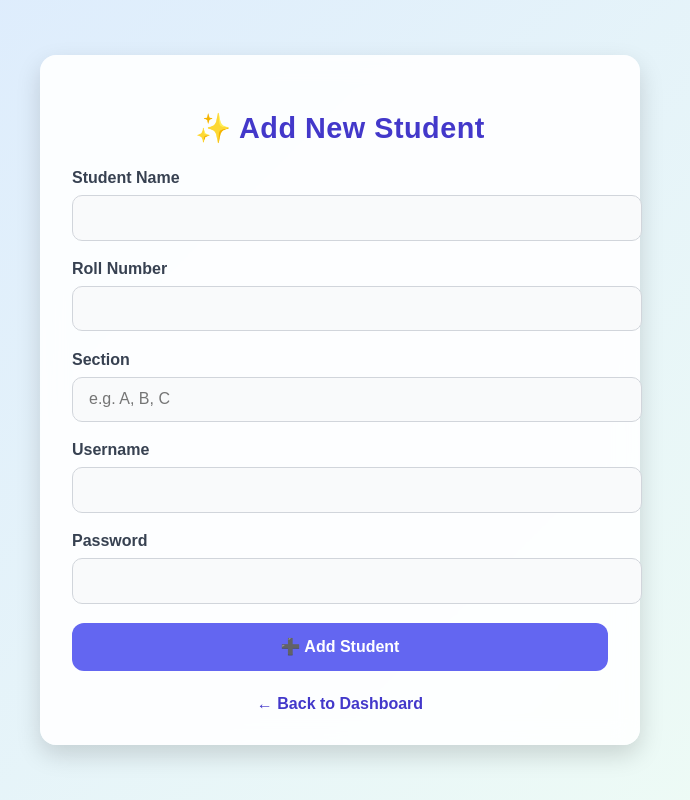
After one commit to harshupocof1/SIH_Attendance, a Flask app: template templates/add_student.html in a window 1280 px wide. The commit adds this page. Shown: the whole page, without its empty margins (300-990 px from the left). Run offline with Flask 3, Linux system fonts and the light colour scheme; the template is opened without the code that fills it, so the values that code supplies are empty; some libraries are stand-ins or nearby versions.

Commit message:
Add files via upload

```diff
--- a/static/teacher_dashboard.css
+++ b/static/teacher_dashboard.css
@@ -124,7 +124,7 @@ body.dark-mode ::-webkit-scrollbar-thumb:hover {
     max-width: 100%;
     width: 100%;
     background: var(--white);
-    min-height: 100vh;
+    min-height: 10vh;
     position: relative;
     overflow-x: hidden;
 }
@@ -488,6 +488,8 @@ body.dark-mode ::-webkit-scrollbar-thumb:hover {
     background: var(--gray-300);
 }
 
+
+
 table {
     width: 100%;
     border-collapse: collapse;
--- /dev/null
+++ b/templates/add_student.html
@@ -0,0 +1,232 @@
+<!DOCTYPE html>
+<html lang="en">
+<head>
+  <meta charset="UTF-8">
+  <meta name="viewport" content="width=device-width, initial-scale=1.0">
+  <title>Add Student - Teacher Dashboard</title>
+  <style>
+    :root {
+      --primary: #6366f1;
+      --primary-dark: #4338ca;
+      --danger: #ef4444;
+      --success: #22c55e;
+      --background: linear-gradient(135deg, #dbeafe, #f0fdf4);
+      --card-bg: rgba(255, 255, 255, 0.9);
+      --shadow-lg: 0 10px 25px rgba(0, 0, 0, 0.15);
+    }
+
+    body {
+      font-family: 'Poppins', sans-serif;
+      background: var(--background);
+      margin: 0;
+      padding: 0;
+      display: flex;
+      justify-content: center;
+      align-items: center;
+      min-height: 100vh;
+    }
+
+    .container {
+      width: 100%;
+      max-width: 600px;
+      padding: 20px;
+    }
+
+    .card {
+      background: var(--card-bg);
+      border-radius: 16px;
+      padding: 2rem;
+      box-shadow: var(--shadow-lg);
+      backdrop-filter: blur(12px);
+      animation: fadeIn 0.8s ease;
+    }
+
+    .card-header {
+      text-align: center;
+      margin-bottom: 1.5rem;
+    }
+
+    .card-title {
+      font-size: 1.8rem;
+      font-weight: 700;
+      color: var(--primary-dark);
+      letter-spacing: 0.5px;
+    }
+
+    .form-group {
+      margin-bottom: 1.2rem;
+    }
+
+    .form-group label {
+      display: block;
+      font-weight: 600;
+      margin-bottom: 0.5rem;
+      color: #374151;
+    }
+
+    .form-group input {
+      width: 100%;
+      padding: 0.8rem 1rem;
+      border: 1px solid #d1d5db;
+      border-radius: 10px;
+      font-size: 1rem;
+      background: #f9fafb;
+      transition: all 0.3s ease;
+    }
+
+    .form-group input:focus {
+      outline: none;
+      border-color: var(--primary);
+      box-shadow: 0 0 0 4px rgba(99, 102, 241, 0.2);
+      background: #fff;
+    }
+
+    .btn {
+      display: inline-flex;
+      align-items: center;
+      justify-content: center;
+      width: 100%;
+      padding: 0.9rem 1.5rem;
+      border-radius: 12px;
+      font-weight: 600;
+      font-size: 1rem;
+      border: none;
+      cursor: pointer;
+      transition: all 0.3s ease;
+    }
+
+    .btn-primary {
+      background: var(--primary);
+      color: white;
+    }
+
+    .btn-primary:hover {
+      background: var(--primary-dark);
+      transform: translateY(-2px);
+      box-shadow: var(--shadow-lg);
+    }
+
+    .back-link {
+      display: block;
+      text-align: center;
+      margin-top: 1.5rem;
+      color: var(--primary-dark);
+      text-decoration: none;
+      font-weight: 600;
+      transition: color 0.3s ease;
+    }
+
+    .back-link:hover {
+      color: var(--primary);
+      text-decoration: underline;
+    }
+
+    .message-box {
+      padding: 1rem;
+      border-radius: 10px;
+      margin-bottom: 1.2rem;
+      text-align: center;
+      font-weight: 500;
+      display: none;
+      animation: fadeIn 0.5s ease;
+    }
+
+    .message-box.success {
+      background-color: #dcfce7;
+      color: var(--success);
+      border: 1px solid var(--success);
+    }
+
+    .message-box.error {
+      background-color: #fee2e2;
+      color: var(--danger);
+      border: 1px solid var(--danger);
+    }
+
+    @keyframes fadeIn {
+      from { opacity: 0; transform: translateY(10px); }
+      to { opacity: 1; transform: translateY(0); }
+    }
+  </style>
+</head>
+<body>
+  <div class="container">
+    <div class="card">
+      <div class="card-header">
+        <h2 class="card-title">✨ Add New Student</h2>
+      </div>
+      <div id="messageBox" class="message-box"></div>
+      <form id="addStudentForm">
+        <div class="form-group">
+          <label for="studentName">Student Name</label>
+          <input type="text" id="studentName" name="studentName" required>
+        </div>
+        <div class="form-group">
+          <label for="rollNumber">Roll Number</label>
+          <input type="text" id="rollNumber" name="rollNumber" required>
+        </div>
+        <div class="form-group">
+          <label for="section">Section</label>
+          <input type="text" id="section" name="section" placeholder="e.g. A, B, C" required>
+        </div>
+        <div class="form-group">
+          <label for="username">Username</label>
+          <input type="text" id="username" name="username" required>
+        </div>
+        <div class="form-group">
+          <label for="password">Password</label>
+          <input type="password" id="password" name="password" required>
+        </div>
+        <button type="submit" class="btn btn-primary">➕ Add Student</button>
+      </form>
+      <a href="{{ url_for('teacher_dashboard') }}" class="back-link">← Back to Dashboard</a>
+    </div>
+  </div>
+
+  <script>
+    document.addEventListener('DOMContentLoaded', () => {
+      const form = document.getElementById('addStudentForm');
+      const messageBox = document.getElementById('messageBox');
+
+      const showMessage = (message, type) => {
+        messageBox.textContent = message;
+        messageBox.className = `message-box ${type}`;
+        messageBox.style.display = 'block';
+        setTimeout(() => {
+          messageBox.style.display = 'none';
+        }, 3000);
+      };
+
+      form.addEventListener('submit', async (e) => {
+        e.preventDefault();
+        const formData = new FormData(form);
+        const data = {
+          studentName: formData.get('studentName'),
+          rollNumber: formData.get('rollNumber'),
+          section: formData.get('section'),
+          username: formData.get('username'),
+          password: formData.get('password')
+        };
+        showMessage("Adding student...", "info");
+        try {
+          const response = await fetch('/api/add_student', {
+            method: 'POST',
+            headers: { 'Content-Type': 'application/json' },
+            body: JSON.stringify(data)
+          });
+          const result = await response.json();
+          if (result.success) {
+            showMessage("🎉 Student added successfully!", "success");
+            form.reset();
+          } else {
+            showMessage(`Error: ${result.error}`, "error");
+          }
+        } catch (error) {
+          console.error("Error adding student:", error);
+          showMessage("An error occurred. Please try again.", "error");
+        }
+      });
+    });
+  </script>
+</body>
+</html>
--- a/templates/login.html
+++ b/templates/login.html
@@ -1,7 +1,4 @@
-{% extends "base.html" %}
-{% block title %}Login{% endblock %}
 
-{% block head_extra %}
 <style>
     /* --- Root Variables from your provided CSS --- */
     :root {
@@ -173,7 +170,6 @@
         color: var(--gray-700);
     }
 </style>
-{% endblock %}
 
 {% block content %}
 <div class="login-body-wrapper">
--- a/templates/teacher_dashboard.html
+++ b/templates/teacher_dashboard.html
@@ -39,6 +39,7 @@
             <div class="user-info">
               <div style="font-size: 0.875rem; font-weight: 600;">Teacher</div>
             </div>
+             <a href="{{ url_for('logout') }}" class="btn btn-secondary" style="color:white ; background-color:purple;">Logout</a>
           </div>
         </div>
       </div>
@@ -51,7 +52,9 @@
         <div class="nav-item" data-section="students">Students</div>
         <div class="nav-item" data-section="attendance">Attendance</div>
         <div class="nav-item" data-section="assignments">Assignments</div>
-        <div class="nav-item" data-section="grades">Grades</div>
+        <a href="{{ url_for('teacher_add_student') }}" class="nav-item">Add Student</a>
+
+</div>
       </div>
     </nav>
 
--- a/templates/teacher_qr.html
+++ b/templates/teacher_qr.html
@@ -1,5 +1,4 @@
-{% extends "base.html" %}
-{% block title %}QR Code Session{% endblock %}
+
 
 {% block content %}
 <head>
```
Also changed, not shown: static/qr_scan.css (added, +131 -0 lines), static/teacher_dashboard.js (+35 -79 lines), templates/student_dashboard.html (+4 -5 lines), templates/student_scan.html (+1 -98 lines).
